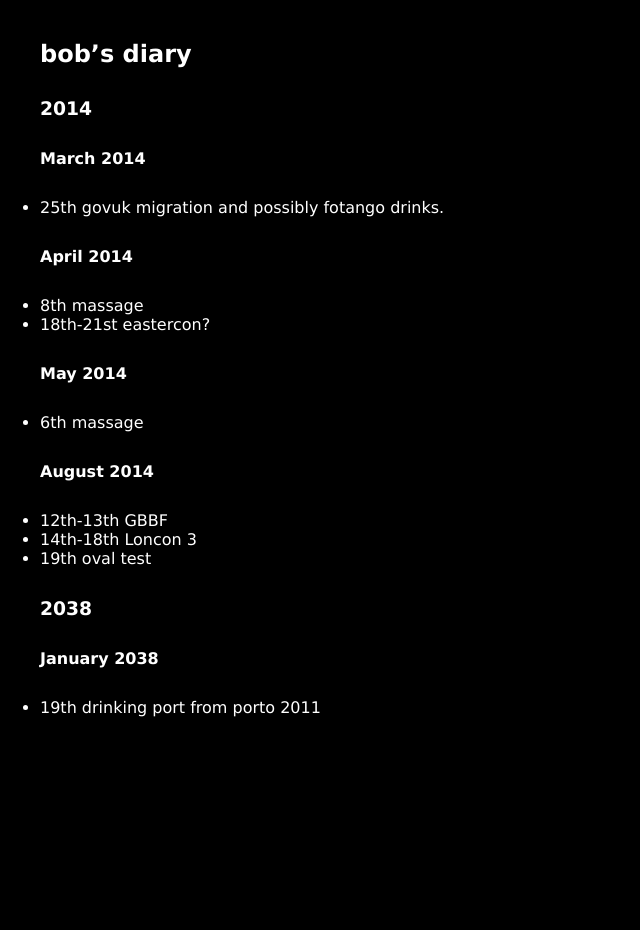
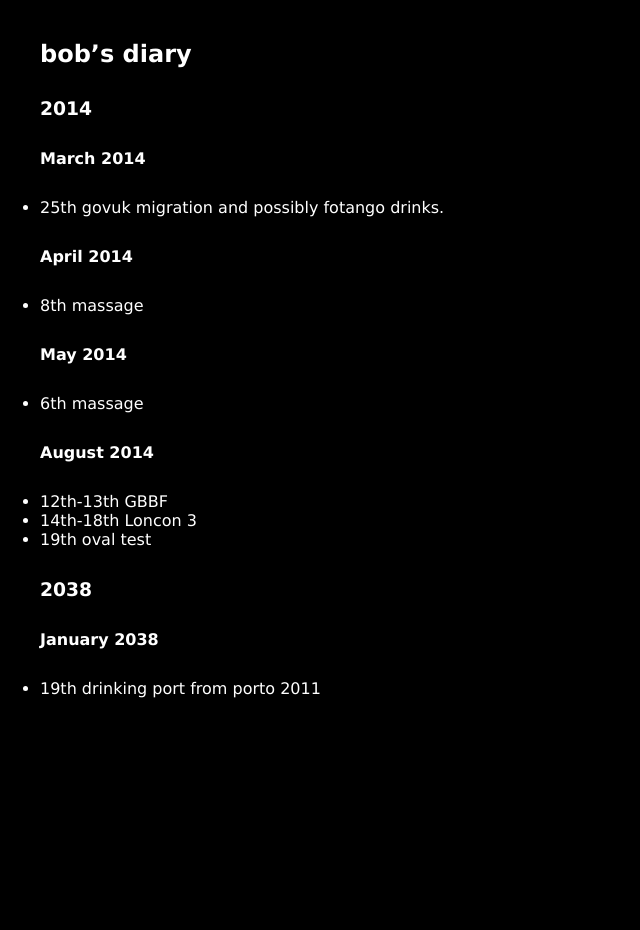
Before and after one commit to rjw1/randomness.org.uk, a Jekyll site: the page built from diary/index.md, in a window 1280 px wide. Shown: the whole page, without its empty margins (0-640 px from the left). Built offline with Jekyll 4.4.1, drawn with Linux system fonts in a browser that asks for light colours; Markdown is read by kramdown in place of the engine named in the settings.

Commit message:
Cant be arsed with eastercon

```diff
--- a/diary/index.md
+++ b/diary/index.md
@@ -14,7 +14,6 @@ layout: default
 #### April 2014 ####
 
 * 8th massage
-* 18th-21st eastercon?
 
 #### May 2014 ####
 
```
